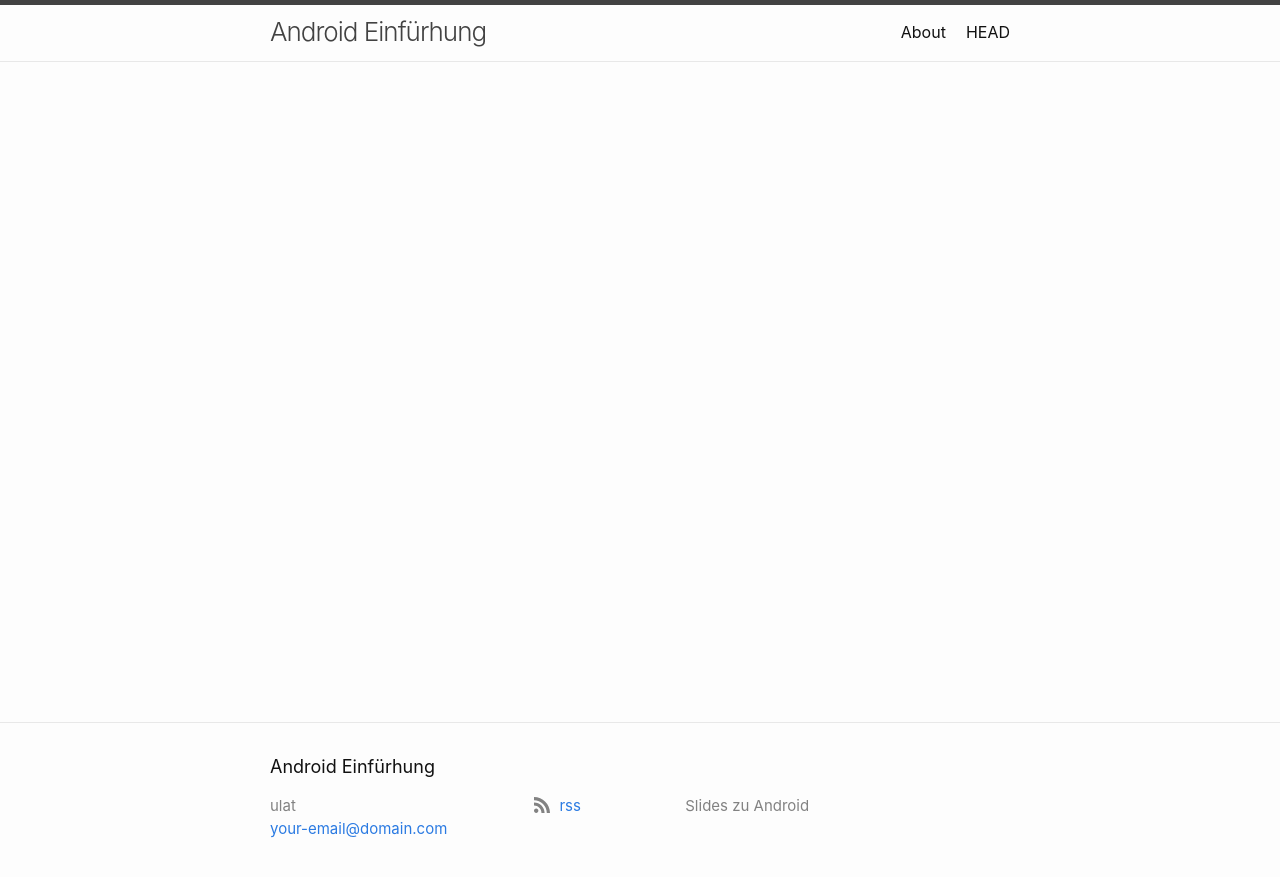
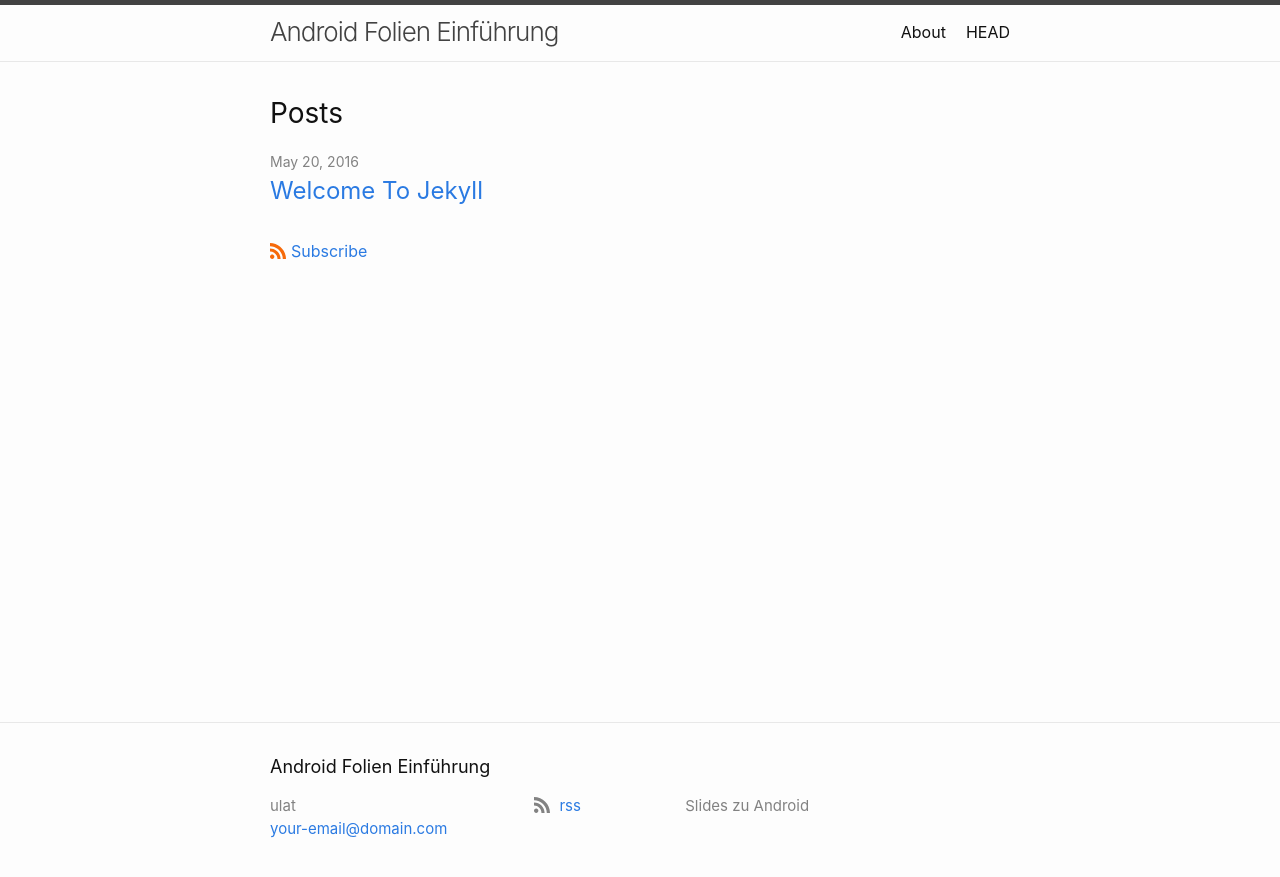
Before and after one commit to ulat/HTL-Android-Slides, a Jekyll site: the page built from index.md, in a window 1280 px wide. Shown: the top 877 px of the page. Built offline with Jekyll 4.4.1, drawn with Linux system fonts in a browser that asks for light colours.

Commit message:
add post

```diff
--- a/_config.yml
+++ b/_config.yml
@@ -1,4 +1,4 @@
-title: Android Einfürhung
+title: Android Folien Einführung
 author: ulat
 email: your-email@domain.com
 description: > # this means to ignore newlines until "twitter_username:"
```
Also changed, not shown: _posts/010_Using_Android_Studio.md (+1 -3 lines), _posts/2016-05-20-welcome-to-jekyll.md (added, +22 -0 lines).
